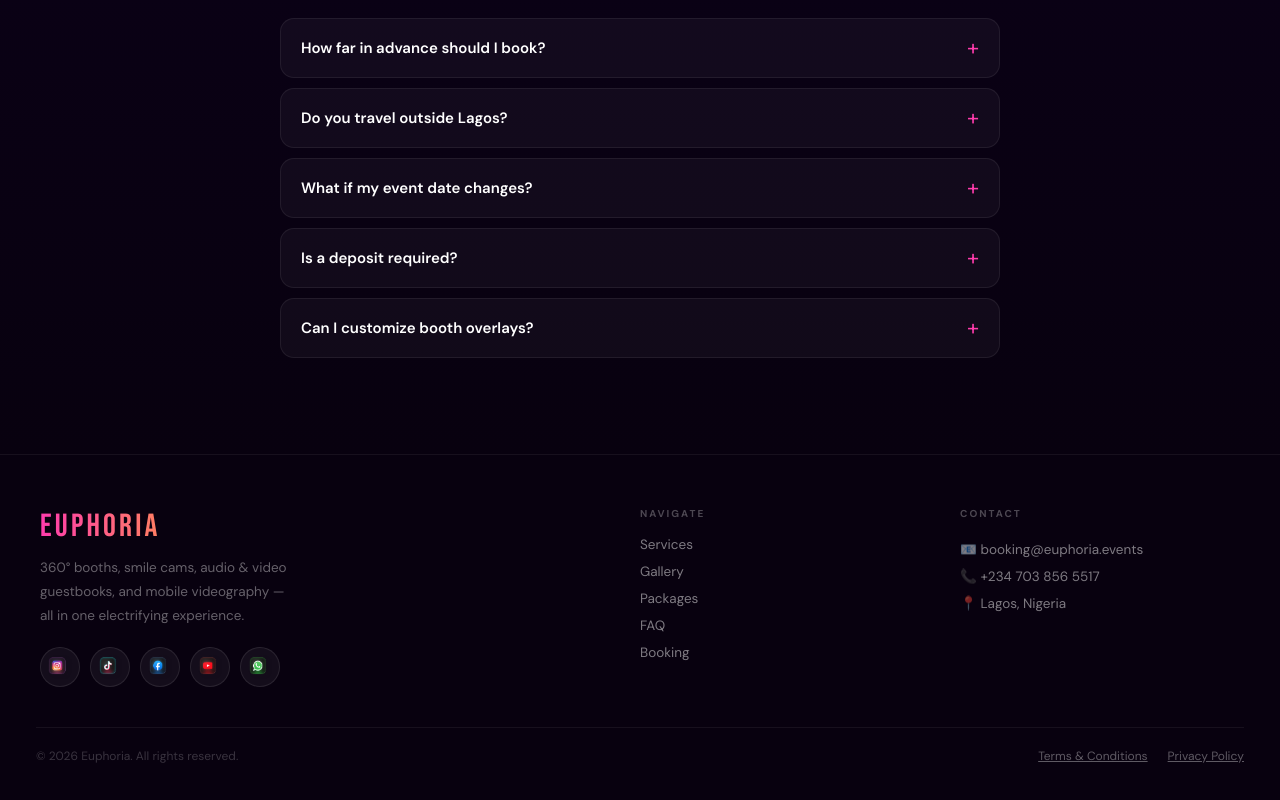
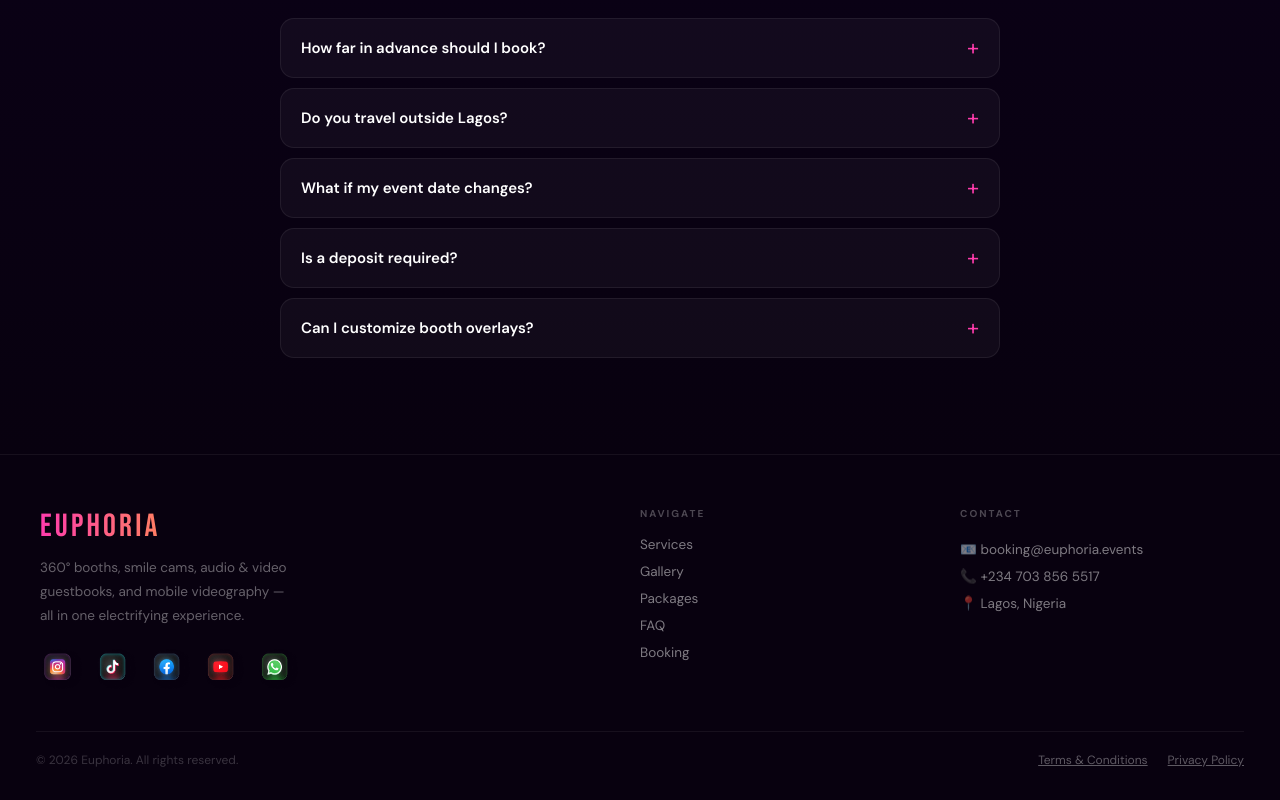
Before and after one commit to forcythe/euphoria-events, a Next.js app: page / in a window 1280 px wide. Shown: the part 5519-6319 px from the top of the page. Built offline with nearby package versions, Linux system fonts and the light colour scheme.

Commit message:
Remove circle wrapper from social icons, hover directly on icon

```diff
--- a/src/app/page.js
+++ b/src/app/page.js
@@ -1061,10 +1061,10 @@ export default function HomePage() {
                 { label: 'WhatsApp',  icon: '/icon-whatsapp.png',  href: BRAND.socials.whatsapp },
               ].map(({ label, icon, href }) => (
                 <a key={label} href={href} target="_blank" rel="noopener noreferrer" aria-label={`Follow us on ${label}`}
-                  style={{ width: 40, height: 40, borderRadius: '50%', background: 'rgba(255,255,255,.05)', border: '1px solid rgba(255,255,255,.09)', display: 'flex', alignItems: 'center', justifyContent: 'center', cursor: 'pointer', textDecoration: 'none', overflow: 'hidden', transition: 'transform .2s, box-shadow .2s' }}
-                  onMouseEnter={e => { e.currentTarget.style.transform = 'scale(1.12)'; e.currentTarget.style.boxShadow = '0 4px 18px rgba(255,60,172,.35)'; }}
-                  onMouseLeave={e => { e.currentTarget.style.transform = 'scale(1)'; e.currentTarget.style.boxShadow = 'none'; }}>
-                  <img src={icon} alt={label} width={28} height={28} style={{ display: 'block' }} />
+                  style={{ display: 'inline-block', cursor: 'pointer', textDecoration: 'none', transition: 'transform .2s, filter .2s' }}
+                  onMouseEnter={e => { e.currentTarget.style.transform = 'scale(1.12)'; e.currentTarget.style.filter = 'drop-shadow(0 4px 10px rgba(255,60,172,.5))'; }}
+                  onMouseLeave={e => { e.currentTarget.style.transform = 'scale(1)'; e.currentTarget.style.filter = 'none'; }}>
+                  <img src={icon} alt={label} width={44} height={44} style={{ display: 'block' }} />
                 </a>
               ))}
             </div>
```
